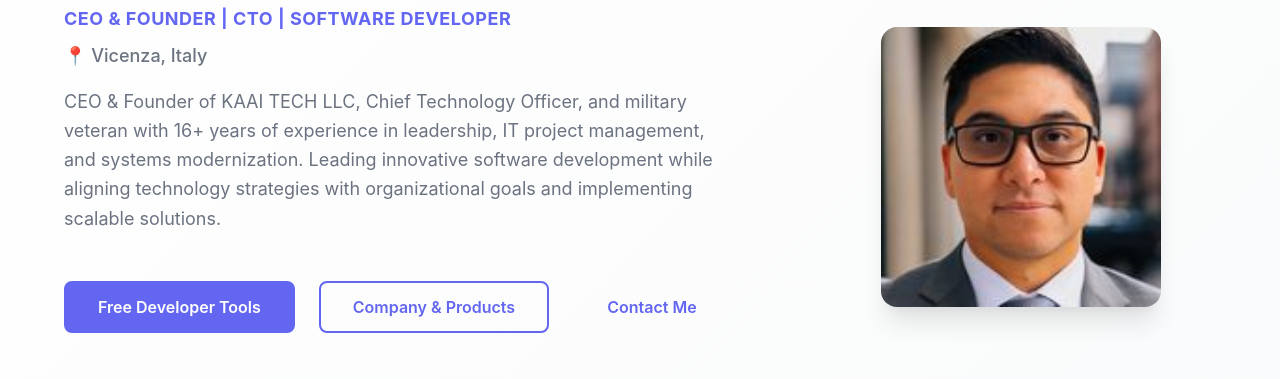
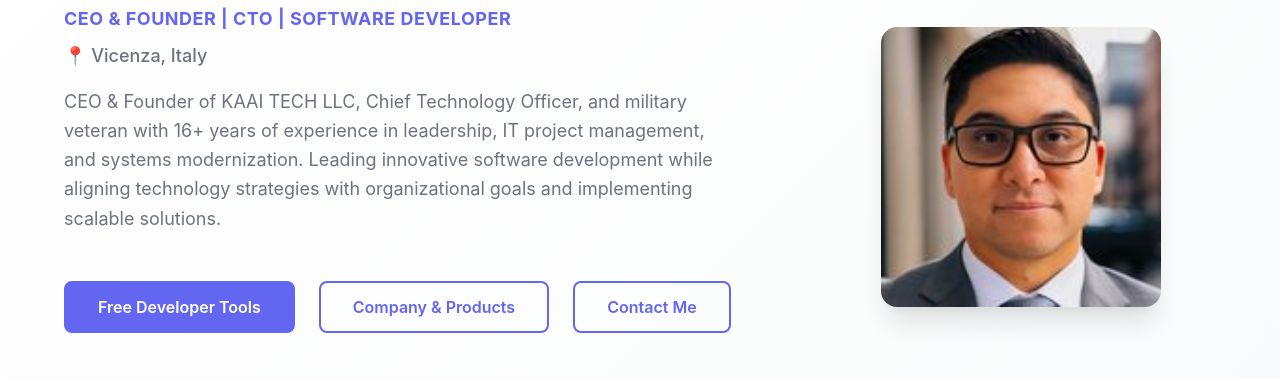
Before and after one commit to kory-grinds/korykaai, a plain HTML site: page index.html in a window 1280 px wide. Shown: the part 223-602 px from the top of the page. Drawn offline with Linux system fonts and the light colour scheme.

Commit message:
Update index.html: Change "Contact Me" button style for consistency
- Updated the "Contact Me" button from an outline style to a secondary button style to align with the overall design consistency of the site.
- This change enhances the visual coherence of the hero actions section, ensuring all buttons share a similar appearance and functionality.

```diff
--- a/index.html
+++ b/index.html
@@ -79,7 +79,7 @@
                     <div class="hero-actions">
                         <a href="#tools" class="btn btn-primary">Free Developer Tools</a>
                         <a href="#company" class="btn btn-secondary">Company & Products</a>
-                        <a href="#contact" class="btn btn-outline">Contact Me</a>
+                        <a href="#contact" class="btn btn-secondary">Contact Me</a>
                     </div>
 
                     <!-- Social Media Links -->
```
